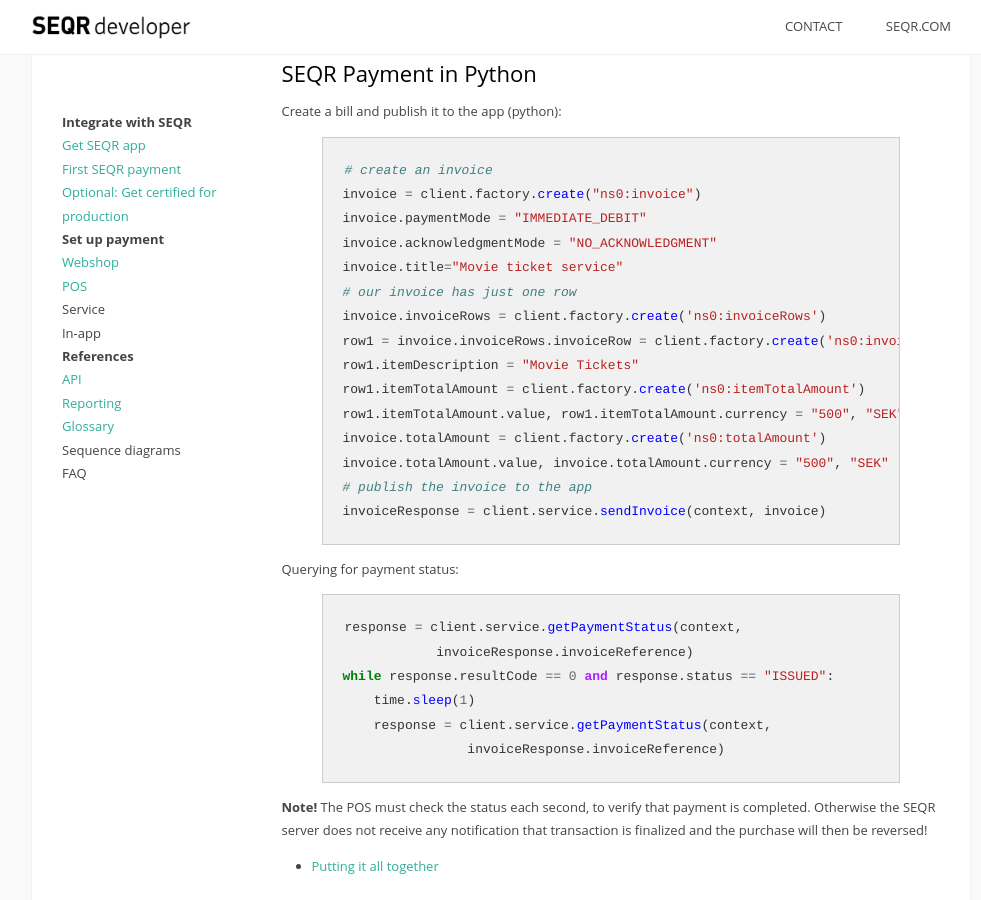
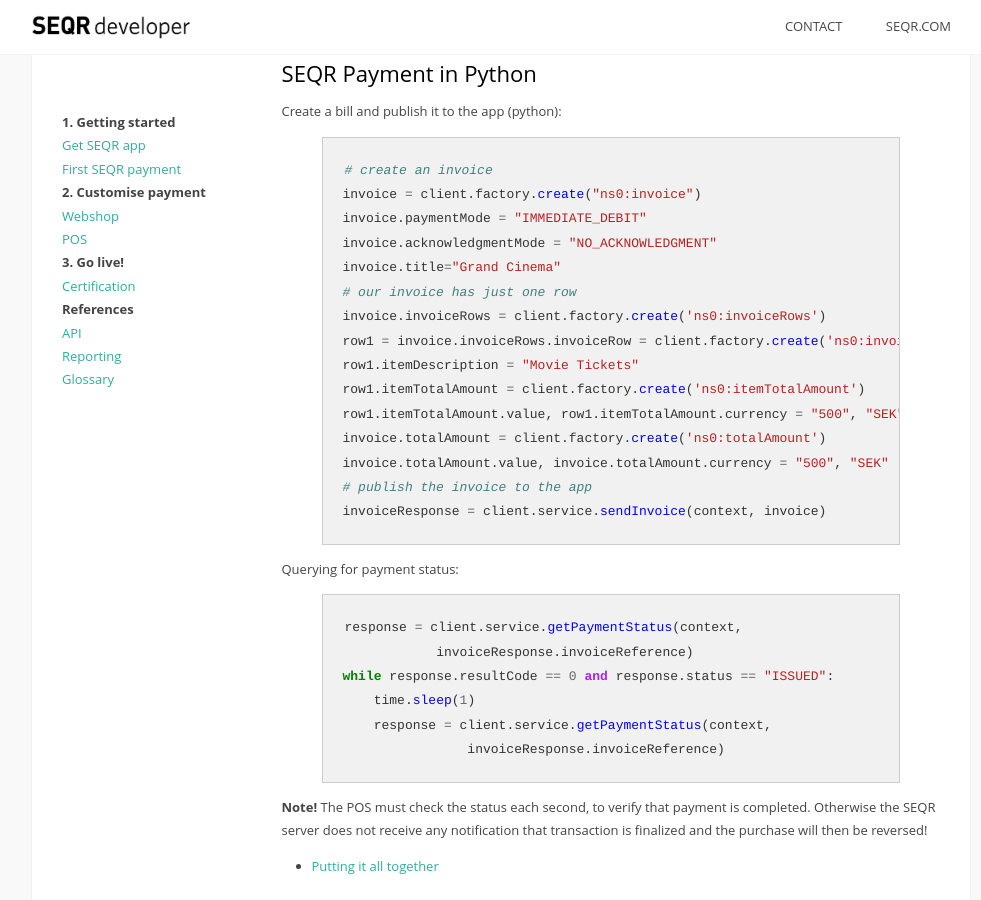
Before and after one commit to SeamlessDistribution/SeamlessDistribution.github.io, a Jekyll site: the page built from merchant/payment/index.md, in a window 1280 px wide and 900 px high, scrolled down 905 px. Shown: the whole window, without its empty margins (139-1120 px from the left). Built offline with Jekyll 4.4.1, drawn with Linux system fonts in a browser that asks for light colours.

Commit message:
Updated first page+menu, removed inactive links

```diff
--- a/_layouts/default.html
+++ b/_layouts/default.html
@@ -33,21 +33,18 @@
 		<div class="inner clearfix">
 		<div class="navigation">
 			<ul>
-				<li class="parent">Integrate with SEQR</li>
+				<li class="parent">1. Getting started</li>
 				<li><a href="/app/">Get SEQR app</a></li>
 				<li><a href="/merchant/payment/">First SEQR payment</a></li>
-				<li><a href="/merchant/reference/certification.html">Optional: Get certified for production</a></li>
-				<li class="parent">Set up payment</li>
+				<li class="parent">2. Customise payment</li>
 				<li><a href="/merchant/webshop/">Webshop</a></li>
 				<li><a href="/merchant/pos/">POS</a></li>
-				<li>Service</a></li>
-				<li>In-app</a></li>
+				<li class="parent">3. Go live!</li>
+				<li><a href="/merchant/reference/certification.html">Certification</a></li>
 				<li class="parent">References</li>
 				<li><a href="/merchant/reference/api.html">API</a></li>
 				<li><a href="/merchant/reference/reporting.html">Reporting</a></li>
 				<li><a href="/merchant/reference/glossary.html">Glossary</a></li>
-				<li>Sequence diagrams</a></li>
-				<li>FAQ</a></li>
 			</ul>
 		</div>
 		<div class="content">
--- a/merchant/payment/index.md
+++ b/merchant/payment/index.md
@@ -46,7 +46,7 @@
 invoice = client.factory.create("ns0:invoice")
 invoice.paymentMode = "IMMEDIATE_DEBIT"
 invoice.acknowledgmentMode = "NO_ACKNOWLEDGMENT"
-invoice.title="Movie ticket service"
+invoice.title="Grand Cinema"
 # our invoice has just one row
 invoice.invoiceRows = client.factory.create('ns0:invoiceRows')
 row1 = invoice.invoiceRows.invoiceRow = client.factory.create('ns0:invoiceRow')
```
Also changed, not shown: index.md (+9 -9 lines).
